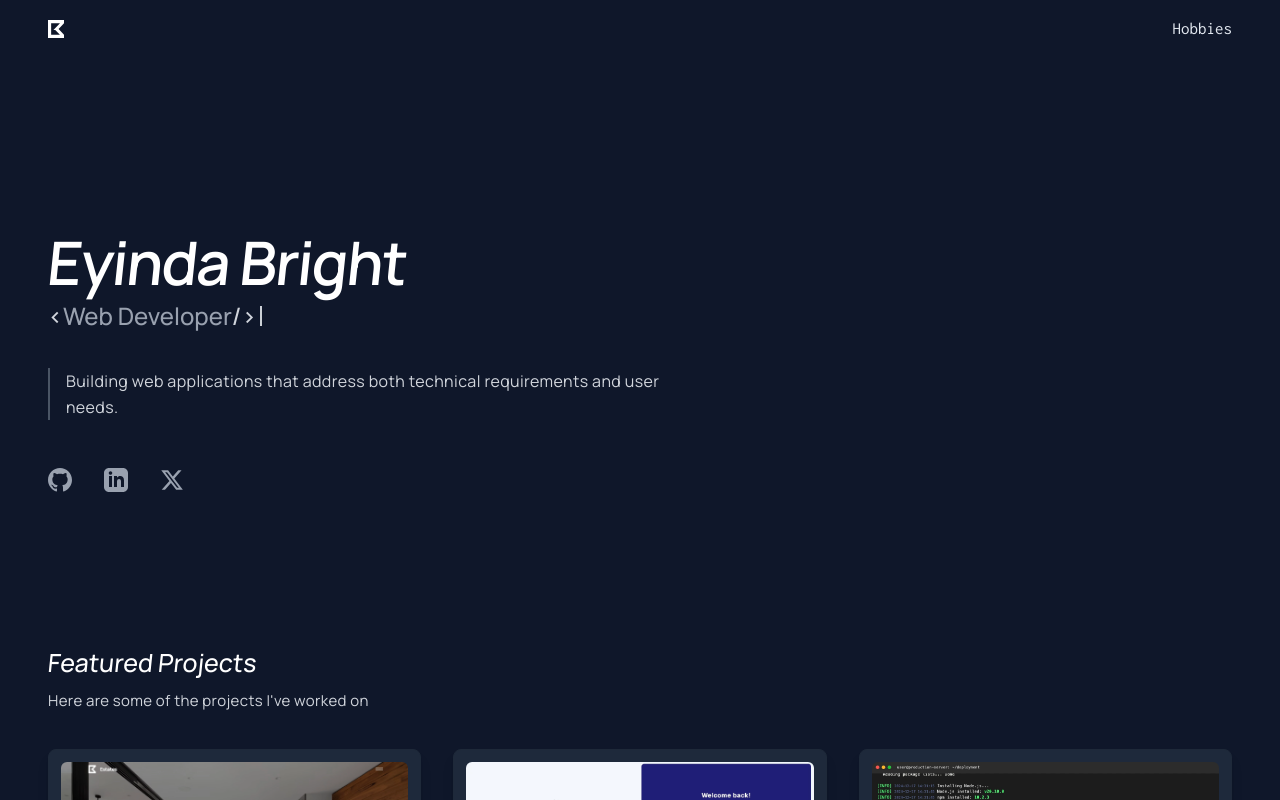
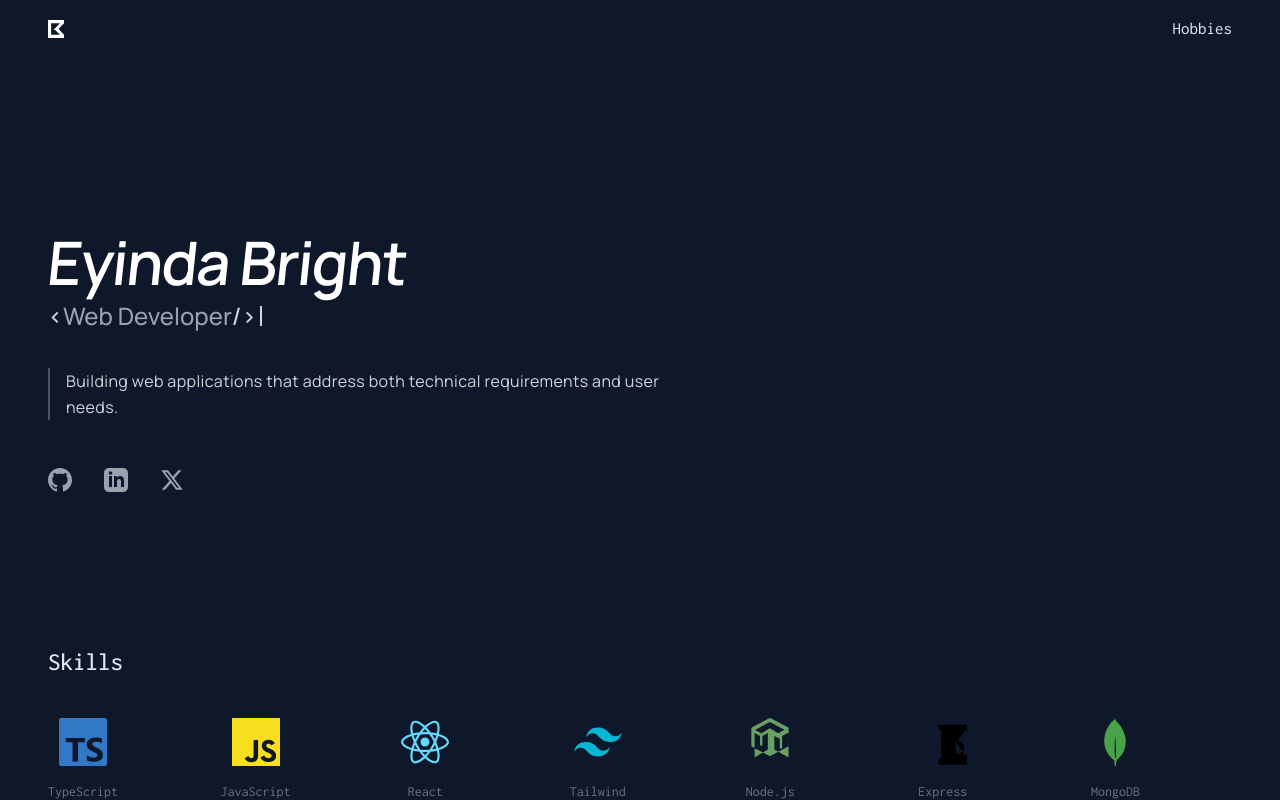
Before and after one commit to Brayzonn/zoneyhub, a React (Vite) app in the folder client/: page / in a window 1280 px wide. Shown: the top 800 px of the page. Built offline with nearby package versions, Linux system fonts and the light colour scheme; no server answers.

Commit message:
skills section added

```diff
--- a/client/src/components/Projects.tsx
+++ b/client/src/components/Projects.tsx
@@ -1,4 +1,3 @@
-/* eslint-disable react/jsx-no-comment-textnodes */
 import medhubimage from "../assets/images/medhubimage.webp";
 import linklyimage from "../assets/images/linklyimage.webp";
 import vpsInitImage from "../assets/images/VPSINIT.webp";
--- a/client/src/components/Skills.tsx
+++ b/client/src/components/Skills.tsx
@@ -7,7 +7,6 @@ import {
   ExpressIcon,
   MongoDBIcon,
   PostgreSQLIcon,
-  DockerIcon,
 } from "./Icons";
 const Skills = () => {
   const skills = [
@@ -44,10 +43,6 @@ const Skills = () => {
       name: "PostgreSQL",
       icon: PostgreSQLIcon,
     },
-    {
-      name: "Docker",
-      icon: DockerIcon,
-    },
   ];
 
   return (
--- a/client/src/pages/Landing.tsx
+++ b/client/src/pages/Landing.tsx
@@ -2,6 +2,7 @@ import { useState, useEffect } from "react";
 import { Link } from "react-router-dom";
 import Projects from "../components/Projects";
 import Showcase from "../components/Showcase";
+import Skills from "../components/Skills";
 import Footer from "../components/Footer";
 
 import logoWhite from "../assets/images/logowhite.svg";
@@ -44,6 +45,7 @@ const Landing = () => {
 
         <div className="w-full px-[1rem] sm:px-[3rem] pt-[80px]">
           <Showcase />
+          <Skills />
           <Projects />
           <Footer />
         </div>
```
